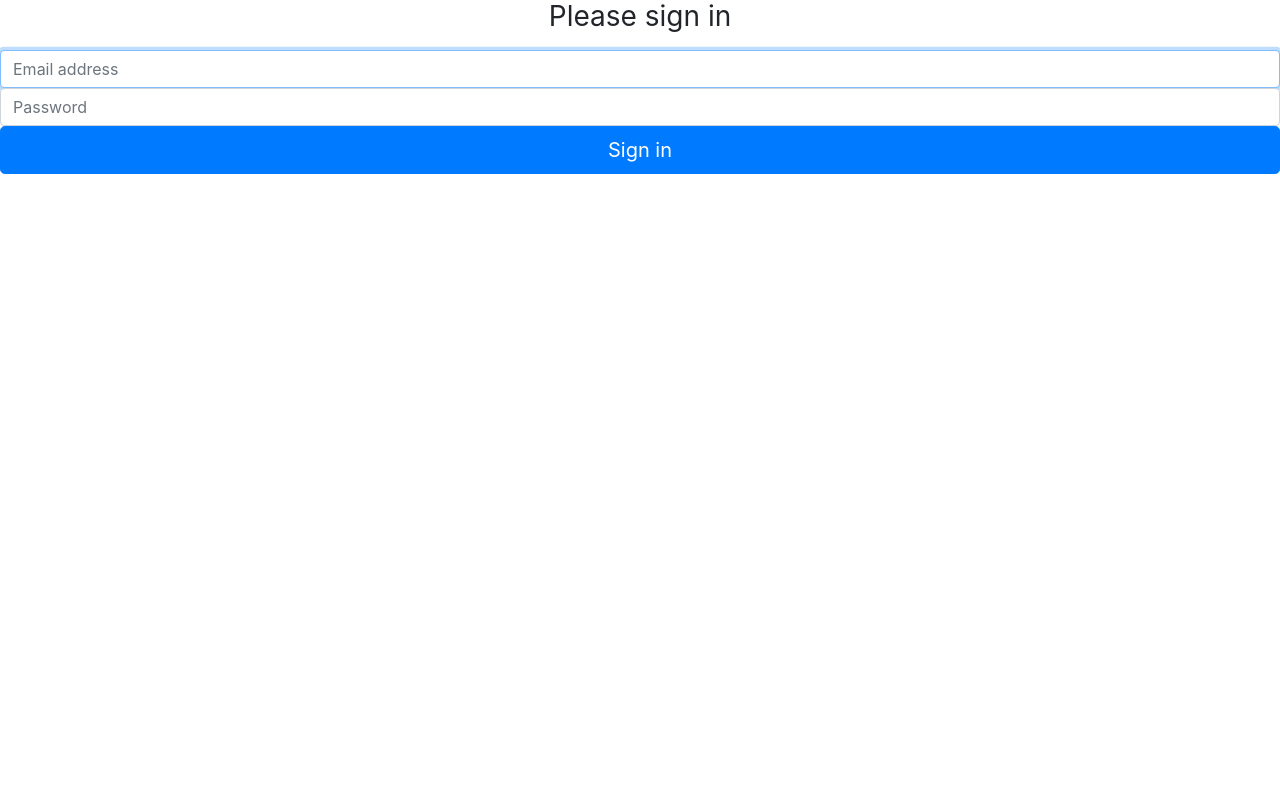
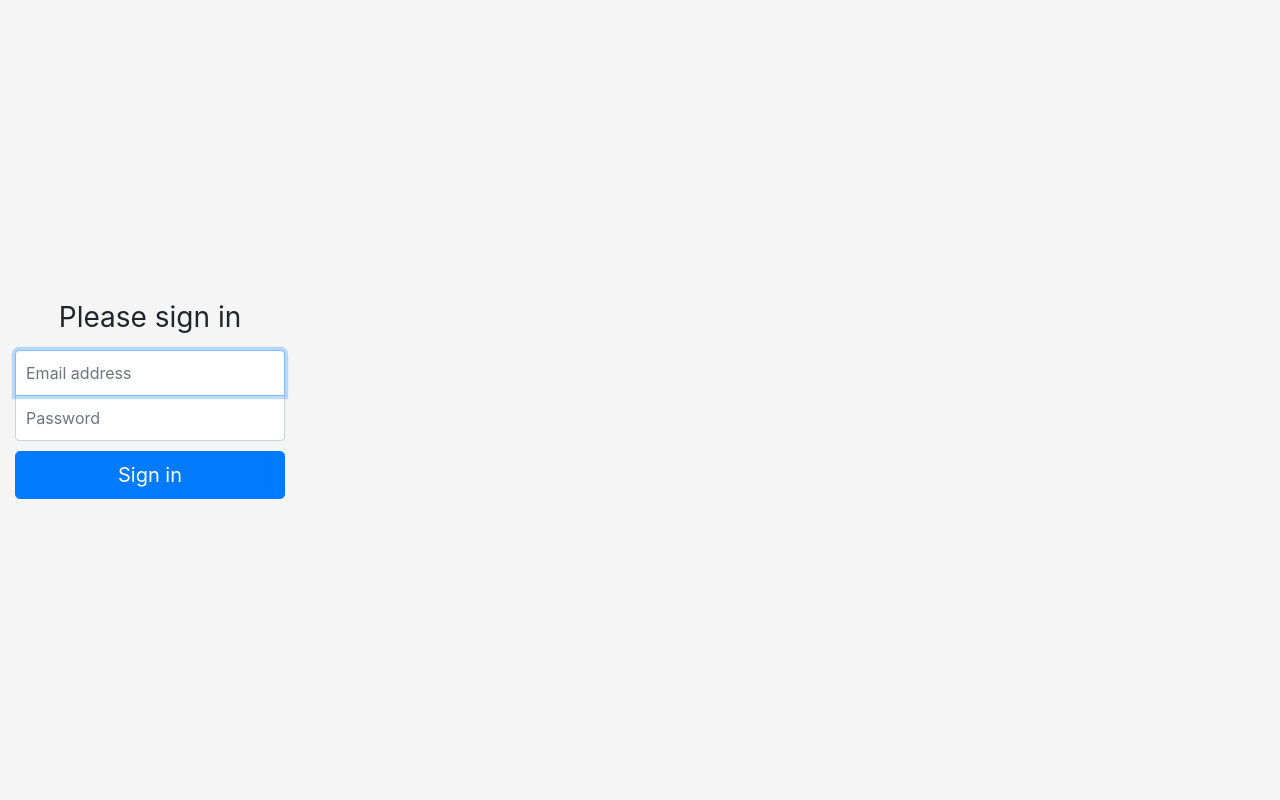
Before and after one commit to Romugar/Python-Flask-APP, a Flask app: page / in a window 1280 px wide. Run offline with Flask 2, Linux system fonts and the light colour scheme; some libraries are stand-ins or nearby versions.

Commit message:
add css for login frontend

```diff
--- a/src/static/css/main.css
+++ b/src/static/css/main.css
@@ -0,0 +1,40 @@
+html,
+body {
+  height: 100%;
+}
+
+body {
+  display: -ms-flexbox;
+  display: flex;
+  -ms-flex-align: center;
+  align-items: center;
+  padding-top: 40px;
+  padding-bottom: 40px;
+  background-color: #f5f5f5;
+}
+.form-signin {
+  width: 100%;
+  max-width: 330px;
+  padding: 15px;
+  margin: auto;
+}
+.form-signin .form-control {
+  position: relative;
+  box-sizing: border-box;
+  height: auto;
+  padding: 10px;
+  font-size: 16px;
+}
+.form-signin .form-control:focus {
+  z-index: 2;
+}
+.form-signin input[type="email"] {
+  margin-bottom: -1px;
+  border-bottom-right-radius: 0;
+  border-bottom-left-radius: 0;
+}
+.form-signin input[type="password"] {
+  margin-bottom: 10px;
+  border-top-left-radius: 0;
+  border-top-right-radius: 0;
+}
--- a/src/templates/base.html
+++ b/src/templates/base.html
@@ -2,7 +2,7 @@
 <html lang="es">
 <head>
     <meta charset="UTF-8">
-    <title>Blog</title>
+    <title>RGPG-APP</title>
     <link rel="stylesheet" href="https://stackpath.bootstrapcdn.com/bootstrap/4.1.1/css/bootstrap.min.css" integrity="sha384-WskhaSGFgHYWDcbwN70/dfYBj47jz9qbsMId/iRN3ewGhXQFZCSftd1LZCfmhktB" crossorigin="anonymous">
     <link rel="stylesheet" href="{{ url_for('static', filename='css/main.css') }}"/>
     <script src="https://stackpath.bootstrapcdn.com/bootstrap/4.1.1/js/bootstrap.min.js" integrity="sha384-smHYKdLADwkXOn1EmN1qk/HfnUcbVRZyYmZ4qpPea6sjB/pTJ0euyQp0Mk8ck+5T" crossorigin="anonymous"></script>
```
